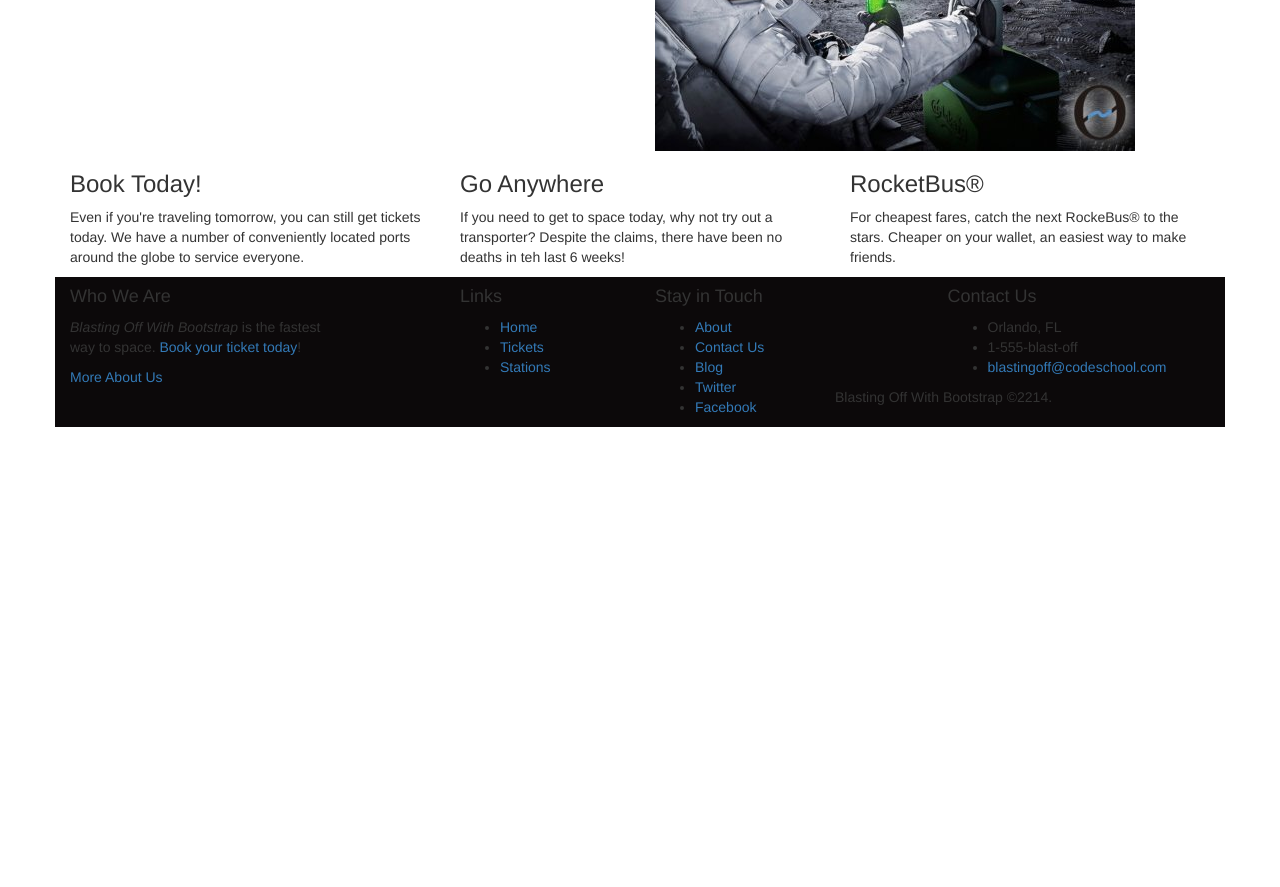
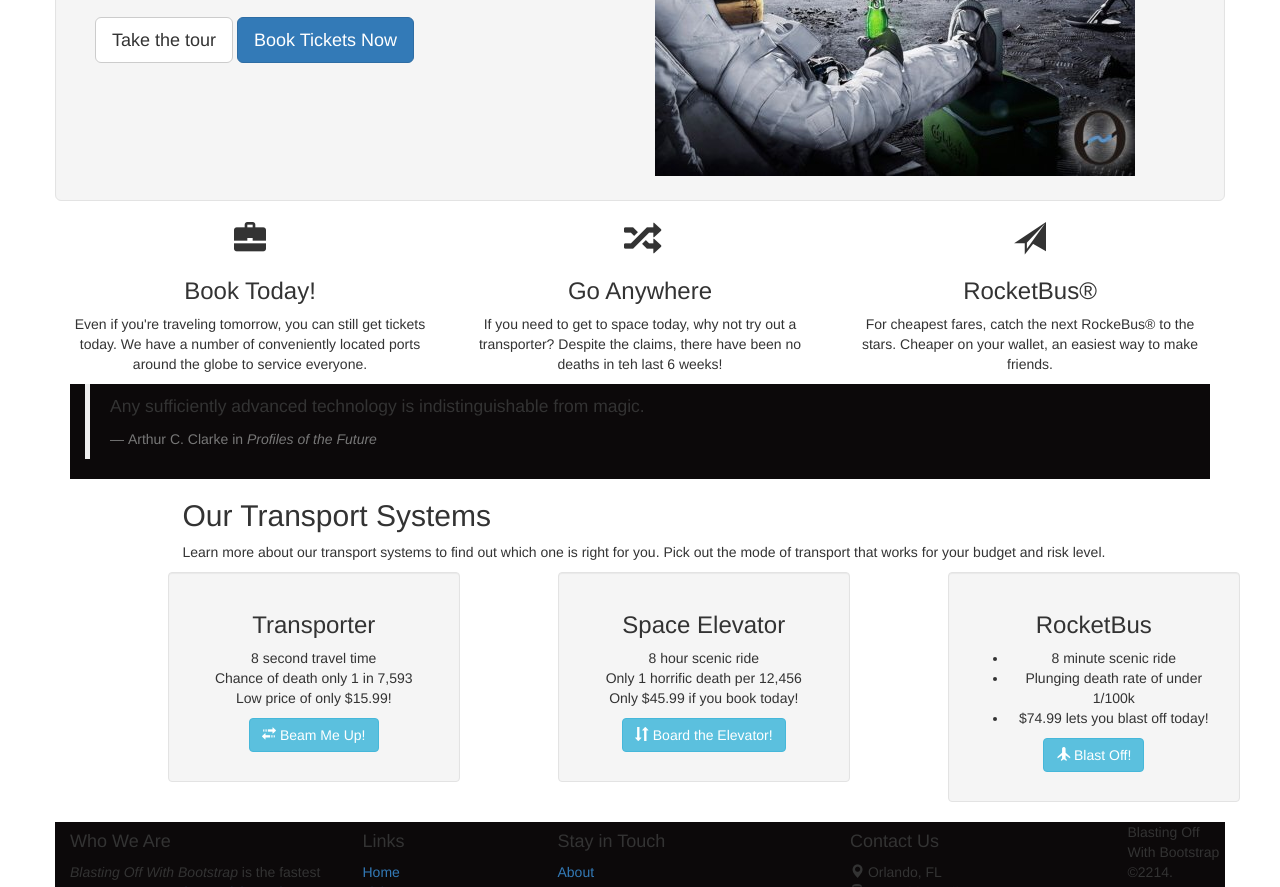
Before and after one commit to ladamesny/BootStrap, a plain HTML site: page bootstrap-3.3.2-dist/index.html in a window 1280 px wide. Shown: the part 219-1106 px from the top of the page. Before the commit the page ends 800 px from the top, so only its background shows below. Drawn offline with nearby package versions, Linux system fonts and the light colour scheme.

Commit message:
Styled buttons and added wells

```diff
--- /dev/null
+++ b/bootstrap-3.3.2-dist/css/main.css
@@ -0,0 +1,3 @@
+.features .glyphicon {
+	font-size: 32px;
+}
--- a/bootstrap-3.3.2-dist/index.html
+++ b/bootstrap-3.3.2-dist/index.html
@@ -3,6 +3,7 @@
 <head>
 	<title>Blasting Off With Bootstrap</title>
 	<link rel="stylesheet" href="css/bootstrap.css">
+	<link rel="stylesheet" type="text/css" href="css/main.css">
 </head>
 <body>
 		<div class="container">
@@ -13,12 +14,12 @@
 				</div>
 			</div>
 
-			<div class="row">
+			<div class="row well well-lg">
 				<div class="col-md-6">
 					<h2>The Fastest Way to Space</h2>
-					<p>Make your way to space in the comfort of your own rocket, elevator or transporter.</p>
-					<button type="button">Take the tour</button>
-					<button type="button">Book Tickets Now</button>
+					<p class="lead">Make your way to space in the comfort of your own rocket, elevator or transporter.</p>
+					<button type="button" class="btn btn-lg btn-default">Take the tour</button>
+					<button type="button" class="btn btn-lg btn-primary">Book Tickets Now</button>
 				</div>
 
 				<div class="col-md-6 hidden-sm hidden-xs">
@@ -27,46 +28,104 @@
 
 			</div>
 
-			<div class="row">
+			<div class="row features text-center">
 
 				<div class="col-sm-4 col-xs-10 col-xs-offset-1 col-sm-offset-0">
+					<i class="glyphicon glyphicon-briefcase"></i>
 					<h3>Book Today!</h3>
 					<p>Even if you're traveling tomorrow, you can still get tickets today. We have a number of conveniently located ports around the globe to service everyone.</p>
 				</div>
 
 				<div class="col-sm-4 col-xs-6">
+					<i class="glyphicon glyphicon-random"></i>
 					<h3>Go Anywhere</h3>
 					<p>If you need to get to space today, why not try out a transporter? Despite the claims, there have been no deaths in teh last 6 weeks!</p>
 				</div>
 
 				<div class="col-sm-4 col-xs-6">
+					<i class="glyphicon glyphicon-send"></i>
 					<h3>RocketBus&reg;</h3>
 					<p>For cheapest fares, catch the next RockeBus&reg; to the stars. Cheaper on your wallet, an easiest way to make friends.</p>
 				</div>
 
 			</div>
+			<!-- Quote -->
+	  <div class='quote' style="background-color:#0C090A;">
+      <div class='container'>
+        <blockquote>
+          <p>Any sufficiently advanced technology is indistinguishable from magic.</p>
+          <footer>Arthur C. Clarke in <cite title="Source Title">Profiles of the Future</cite></footer>
+        </blockquote>
+      </div>
+    </div>
 
+			<!-- Transport Systems -->
+
+    <div class='container transport-systems'>
+      <div class='row'>
+        <div class='col-md-10 col-md-offset-1'>
+          <h2>Our Transport Systems</h2>
+          <p>Learn more about our transport systems to find out which one is right for you. Pick out the mode of transport that works for your budget and risk level.</p>
+        </div>
+      </div>
+
+      <div class='row text-center'>
+        <div class='transporter col-md-3 col-md-offset-1 well'>
+          <h3>Transporter</h3>
+          <ul class="list-unstyled">
+            <li>8 second travel time</li>
+            <li>Chance of death only 1 in 7,593</li>
+            <li>Low price of only $15.99!</li>
+          </ul>
+          <p><button class="btn btn-info"><i class='glyphicon glyphicon-transfer'></i> Beam Me Up!</button></p>
+        </div>
+
+        <div class='space-elevator col-md-3 col-md-offset-1 well'>
+          <h3>Space Elevator</h3>
+          <ul class="list-unstyled">
+            <li>8 hour scenic ride</li>
+            <li>Only 1 horrific death per 12,456</li>
+            <li>Only $45.99 if you book today!</li>
+          </ul>
+          <p><button class="btn btn-info"><i class='glyphicon glyphicon-sort'></i> Board the Elevator!</button></p>
+        </div>
+
+        <div class='rocketbus col-md-3 col-md-offset-1 well'>
+          <h3 class="list-unstyled">RocketBus</h3>
+          <ul>
+            <li>8 minute scenic ride</li>
+            <li>Plunging death rate of under 1/100k</li>
+            <li>$74.99 lets you blast off today!</li>
+          </ul>
+          <p><button class="btn btn-info"><i class='glyphicon glyphicon-plane'></i> Blast Off!</button></p>
+        </div>
+			</div>
+		</div>
 		<!-- footer -->
 			<div class="row" style="background-color:#0C090A;">
 
-	      <div class="col-md-3">
+	      <div class="col-md-3 col-sm-4 col-xs-6">
 	      	<h4>Who We Are</h4>
 	      	<p><i>Blasting Off With Bootstrap</i> is the fastest way to space. <a href='tickets.html'>Book your ticket today</a>!</p>
-	      	<p><a href='about.html'>More About Us</a></p>
+	      	<p><a href='about.html'>More About Us <i class="glyphicon glyphicon-arrow-right"></i></a></p>
 	      </div>
 
-	      <div class="col-md-2 col-md-offset-1">
+	      <div class="col-sm-2 col-xs-6">
 	        <h4>Links</h4>
-	        <ul>
-	          <li><a href='/'>Home</a></li>
+	        <ul class="list-unstyled">
+	          <li><a href='index.html'>Home</a></li>
 	          <li><a href='tickets.html'>Tickets</a></li>
 	          <li><a href='stations.html'>Stations</a></li>
 	        </ul>
 	      </div>
 
-	      <div class="col-md-2">
+	      <div class="visible-xs clearfix">
+
+	      </div>
+
+	      <div class="col-sm-2 col-xs-6">
 	        <h4>Stay in Touch</h4>
-	        <ul>
+	        <ul class="list-unstyled">
 	          <li><a href='about.html'>About</a></li>
 	          <li><a href='contact.html'>Contact Us</a></li>
 	          <li><a href='/blog'>Blog</a></li>
@@ -75,12 +134,12 @@
 	        </ul>
 	      </div>
 
-	      <div class="col-md-3 col-md-offset-1">
+	      <div class="col-md-3 col-md-offset-1 col-sm-4 col-xs-6">
 	        <h4>Contact Us</h4>
-	        <ul>
-	          <li>Orlando, FL</li>
-	          <li>1-555-blast-off</li>
-	          <li><a href='mailto:blastingoff@codeschool.com'>blastingoff@codeschool.com</a></li>
+	        <ul class="list-unstyled">
+	          <li><i class="glyphicon glyphicon-map-marker"></i> Orlando, FL</li>
+	          <li><i class="glyphicon glyphicon-phone"></i> 1-555-blast-off</li>
+	          <li><a href='mailto:blastingoff@codeschool.com'><i class="glyphicon glyphicon-envelope"></i> blastingoff@codeschool.com</a></li>
 	        </ul>
 	      </div>
 	      <p>Blasting Off With Bootstrap &copy;2214.</p>
```
